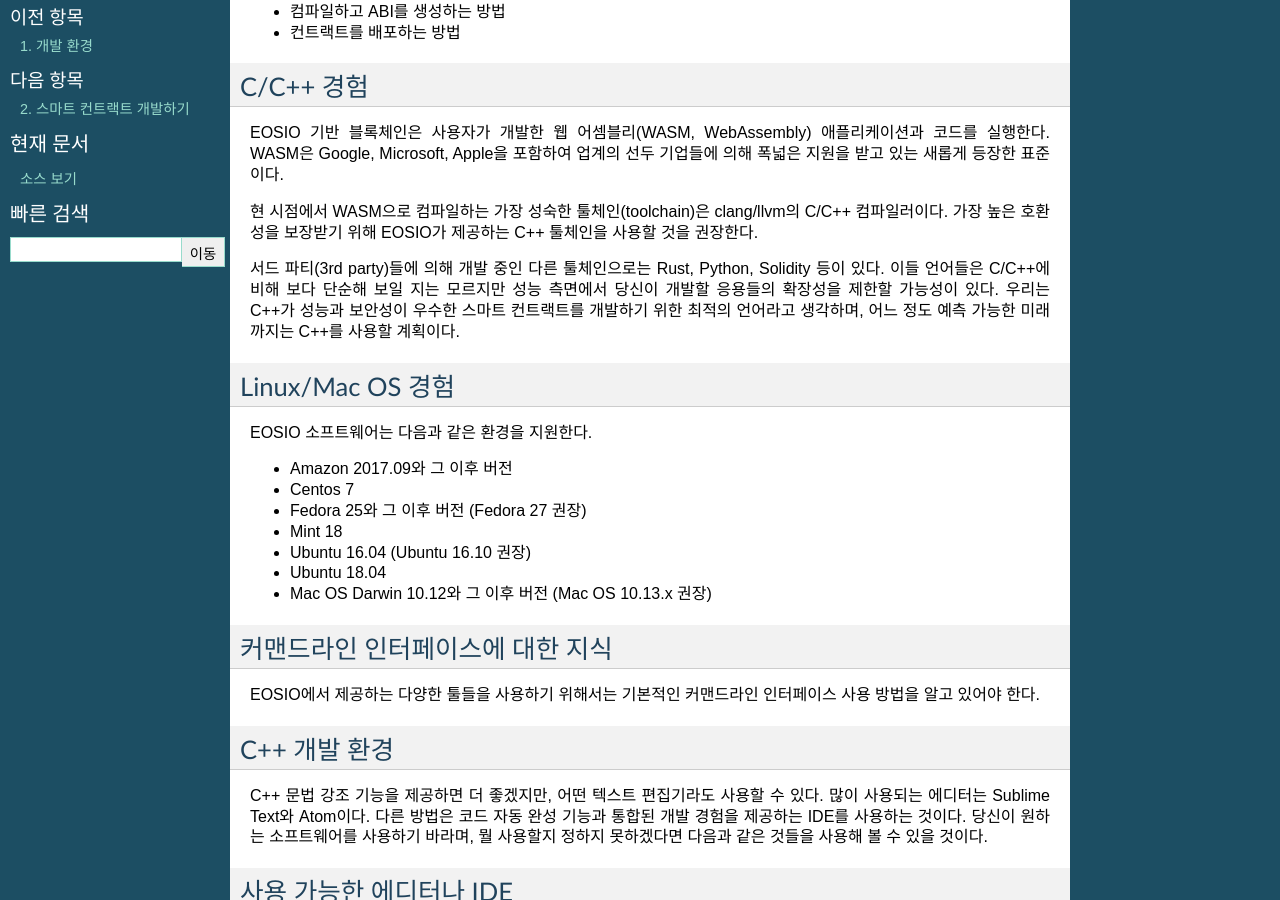
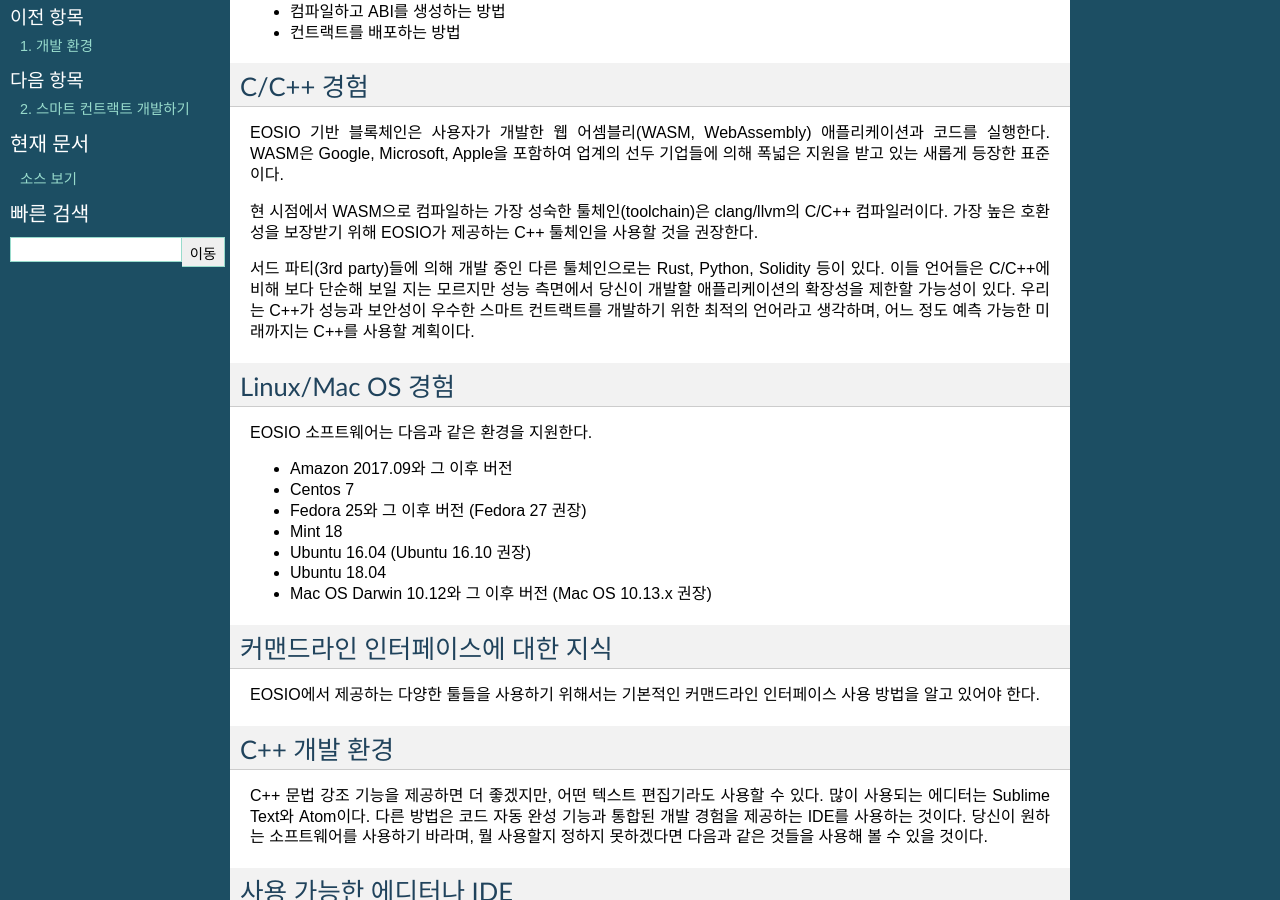
Before and after one commit to eosdevkr/eosio-doc, a Sphinx documentation site: the page built from docs/getting-started/1-1-introduction.rst, in a window 1280 px wide and 900 px high, scrolled down 318 px. Built offline with Sphinx 7.4.7, drawn with Linux system fonts in a browser that asks for light colours.

Commit message:
Update docs/getting-started/1-1-introduction.rst
Co-Authored-By: jhyoon01 <jhyoon01@sk.com>

```diff
--- a/docs/getting-started/1-1-introduction.rst
+++ b/docs/getting-started/1-1-introduction.rst
@@ -20,7 +20,7 @@
 
 현 시점에서 WASM으로 컴파일하는 가장 성숙한 툴체인(toolchain)은 clang/llvm의 C/C++ 컴파일러이다. 가장 높은 호환성을 보장받기 위해 EOSIO가 제공하는 C++ 툴체인을 사용할 것을 권장한다.
 
-서드 파티(3rd party)들에 의해 개발 중인 다른 툴체인으로는 Rust, Python, Solidity 등이 있다. 이들 언어들은 C/C++에 비해 보다 단순해 보일 지는 모르지만 성능 측면에서 당신이 개발할 응용들의 확장성을 제한할 가능성이 있다. 우리는 C++가 성능과 보안성이 우수한 스마트 컨트랙트를 개발하기 위한 최적의 언어라고 생각하며, 어느 정도 예측 가능한 미래까지는 C++를 사용할 계획이다.
+서드 파티(3rd party)들에 의해 개발 중인 다른 툴체인으로는 Rust, Python, Solidity 등이 있다. 이들 언어들은 C/C++에 비해 보다 단순해 보일 지는 모르지만 성능 측면에서 당신이 개발할 애플리케이션의 확장성을 제한할 가능성이 있다. 우리는 C++가 성능과 보안성이 우수한 스마트 컨트랙트를 개발하기 위한 최적의 언어라고 생각하며, 어느 정도 예측 가능한 미래까지는 C++를 사용할 계획이다.
 
 Linux/Mac OS 경험
 --------------------
```
